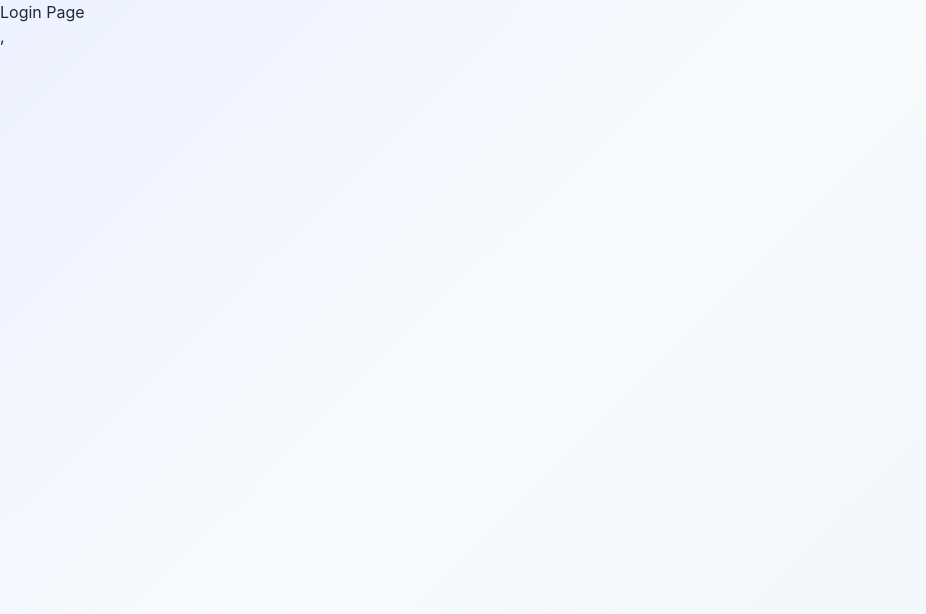
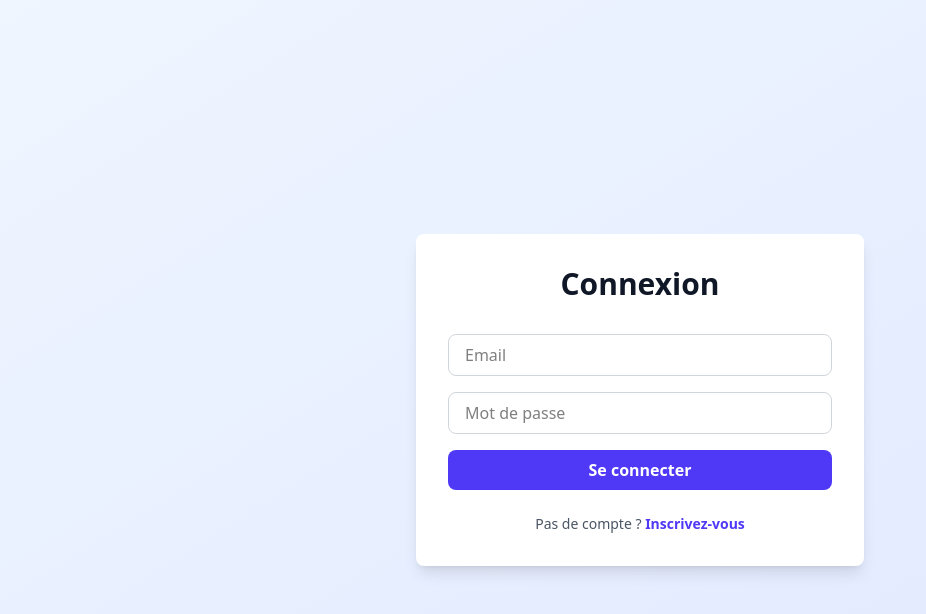
Before and after one commit to the0b51d14n/SupTaskFlow, a React (Vite) app in the folder frontend/: page /auth/login in a window 1280 px wide. Shown: the top 614 px of the page, without its empty margins (0-926 px from the left). Built offline with nearby package versions, Linux system fonts and the light colour scheme.

Commit message:
Rewrote login page

```diff
--- a/frontend/src/App.tsx
+++ /dev/null
@@ -1,34 +0,0 @@
-import { useState } from "react";
-
-import Login from "./pages/auth/Login";
-import BoardsList from "./pages/BoardsList";
-
-import ThemeToggle from "./components/ThemeToggle"; // ← AJOUT
-
-export default function App() {
-
-  const [user, setUser] = useState<string | null>(null);
-
-  return (
-
-    <>
-      {/* Toggle visible sur tout le site */}
-      <ThemeToggle />
-
-      {user ? (
-
-        <BoardsList />
-
-      ) : (
-
-        <Login
-          onLogin={(email) => setUser(email)}
-        />
-
-      )}
-
-    </>
-
-  );
-
-}
--- /dev/null
+++ b/frontend/src/index.css
@@ -0,0 +1,10 @@
+@import "tailwindcss";
+
+html,
+body,
+#root {
+  height: 100%;
+  margin: 0;
+  padding: 0;
+  overflow: hidden;
+}
--- a/frontend/src/layouts/AuthLayout.tsx
+++ b/frontend/src/layouts/AuthLayout.tsx
@@ -1,9 +1,11 @@
-import { Outlet } from "react-router";
+import { Outlet } from "react-router-dom";
 
 export default function AuthLayout() {
   return (
-    <div>
-      <Outlet />
+    <div className="h-dvh bg-linear-to-br from-blue-50 to-indigo-100 flex items-center justify-center">
+      <div className="w-full max-w-md">
+        <Outlet />
+      </div>
     </div>
   );
 }
--- a/frontend/src/main.tsx
+++ b/frontend/src/main.tsx
@@ -1,7 +1,7 @@
 import React from "react";
 import ReactDOM from "react-dom/client";
 
-import "./styles/global.css";
+import "./index.css";
 
 import { RouterProvider } from "react-router-dom";
 import router from "./router/Router";
--- a/frontend/src/pages/auth/Login.tsx
+++ b/frontend/src/pages/auth/Login.tsx
@@ -1,39 +1,56 @@
 import { useState } from "react";
-import Register from "./Register";
-import { mockAuth } from "../../api/mockApi";
+import { Link } from "react-router";
 
-type Props = { onLogin: (user: string) => void };
-
-export default function Login({ onLogin }: Props) {
+export default function LoginPage() {
 	const [email, setEmail] = useState("");
 	const [password, setPassword] = useState("");
-    const [loading, setLoading] = useState(false);
-    const [error, setError] = useState("");
-    const [showRegister, setShowRegister] = useState(false);
+	const [loading, _setLoading] = useState(false);
+	const [error, _setError] = useState("");
 
 	const handleSubmit = async (e: React.FormEvent) => {
 		e.preventDefault();
-        setLoading(true);
-        setError("");
-        const res = await mockAuth.login(email, password);
-        setLoading(false);
-        if (res.success) onLogin(email);
-        else setError(res.message || "Erreur inconnue");
+		// setLoading(true);
+		// setError("");
+		// const res = await mockAuth.login(email, password);
+		// setLoading(false);
+		// if (res.success) onLogin(email);
+		// else setError(res.message || "Erreur inconnue");
 	};
 
-    if (showRegister) return <Register onRegister={() => setShowRegister(false)} />;
-
 	return (
-        <div className="auth-form">
-            <h1>Connexion</h1>
-            <form onSubmit={handleSubmit} style={{ display: "flex", flexDirection: "column", gap: 10 }}>
-                <input type="email" placeholder="Email" value={email} onChange={e => setEmail(e.target.value)} required />
-                <input type="password" placeholder="Mot de passe" value={password} onChange={e => setPassword(e.target.value)} required />
-                <button type="submit" disabled={loading}>{loading ? "Connexion..." : "Se connecter"}</button>
-                {error && <p className="auth-error">{error}</p>}
+		<div className="bg-white rounded-lg shadow-lg p-8">
+			<h1 className="text-3xl font-bold text-center text-gray-900 mb-8">Connexion</h1>
+			<form onSubmit={handleSubmit} className="space-y-4">
+				<input
+					type="email"
+					placeholder="Email"
+					value={email}
+					onChange={e => setEmail(e.target.value)}
+					required
+					className="w-full px-4 py-2 border border-gray-300 rounded-lg focus:outline-none focus:ring-2 focus:ring-indigo-500 focus:border-transparent"
+				/>
+				<input
+					type="password"
+					placeholder="Mot de passe"
+					value={password}
+					onChange={e => setPassword(e.target.value)}
+					required
+					className="w-full px-4 py-2 border border-gray-300 rounded-lg focus:outline-none focus:ring-2 focus:ring-indigo-500 focus:border-transparent"
+				/>
+				<button
+					type="submit"
+					disabled={loading}
+					className="w-full bg-indigo-600 hover:bg-indigo-700 disabled:cursor-not-allowed disabled:bg-gray-400 cursor-pointer text-white font-semibold py-2 px-4 rounded-lg transition-colors"
+				>
+					{loading ? "Connexion..." : "Se connecter"}
+				</button>
+				{error && <p className="text-red-500 text-sm text-center font-medium">{error}</p>}
 			</form>
-            <p className="auth-message">
-                Pas de compte ? <span className="auth-link" onClick={() => setShowRegister(true)}>Inscrivez-vous</span>
+			<p className="text-center text-gray-600 text-sm mt-6">
+				Pas de compte ?{" "}
+				<Link to="/auth/register" className="text-indigo-600 font-semibold hover:text-indigo-700 transition-colors">
+					Inscrivez-vous
+				</Link>
 			</p>
 		</div>
 	);
--- a/frontend/src/pages/auth/Register.tsx
+++ b/frontend/src/pages/auth/Register.tsx
@@ -26,17 +26,43 @@ export default function Register({ onRegister }: Props) {
     };
 
     return (
-        <div className="auth-form">
-            <h1>Inscription</h1>
-            <form onSubmit={handleSubmit} style={{ display: "flex", flexDirection: "column", gap: 10 }}>
-                <input type="email" placeholder="Email" value={email} onChange={e => setEmail(e.target.value)} required />
-                <input type="password" placeholder="Mot de passe" value={password} onChange={e => setPassword(e.target.value)} required />
-                <button type="submit" disabled={loading}>{loading ? "Inscription..." : "S'inscrire"}</button>
-                {error && <p className="auth-error">{error}</p>}
-                {success && <p className="auth-success">{success}</p>}
+        <div className="bg-white rounded-lg shadow-lg p-8">
+            <h1 className="text-3xl font-bold text-center text-gray-900 mb-8">Inscription</h1>
+            <form onSubmit={handleSubmit} className="space-y-4">
+                <input
+                    type="email"
+                    placeholder="Email"
+                    value={email}
+                    onChange={e => setEmail(e.target.value)}
+                    required
+                    className="w-full px-4 py-2 border border-gray-300 rounded-lg focus:outline-none focus:ring-2 focus:ring-indigo-500 focus:border-transparent"
+                />
+                <input
+                    type="password"
+                    placeholder="Mot de passe"
+                    value={password}
+                    onChange={e => setPassword(e.target.value)}
+                    required
+                    className="w-full px-4 py-2 border border-gray-300 rounded-lg focus:outline-none focus:ring-2 focus:ring-indigo-500 focus:border-transparent"
+                />
+                <button
+                    type="submit"
+                    disabled={loading}
+                    className="w-full bg-indigo-600 hover:bg-indigo-700 disabled:bg-gray-400 text-white font-semibold py-2 px-4 rounded-lg transition-colors"
+                >
+                    {loading ? "Inscription..." : "S'inscrire"}
+                </button>
+                {error && <p className="text-red-500 text-sm text-center font-medium">{error}</p>}
+                {success && <p className="text-green-500 text-sm text-center font-medium">{success}</p>}
             </form>
-            <p className="auth-message">
-                Déjà un compte ? <span className="auth-link" onClick={onRegister}>Connectez-vous</span>
+            <p className="text-center text-gray-600 text-sm mt-6">
+                Déjà un compte ?{" "}
+                <span
+                    onClick={onRegister}
+                    className="text-indigo-600 font-semibold cursor-pointer hover:text-indigo-700 transition-colors"
+                >
+                    Connectez-vous
+                </span>
             </p>
         </div>
     );
--- a/frontend/src/router/Router.tsx
+++ b/frontend/src/router/Router.tsx
@@ -1,6 +1,9 @@
 import { createBrowserRouter, Navigate } from "react-router-dom";
+
 import AuthLayout from "../layouts/AuthLayout";
 import DefaultLayout from "../layouts/DefaultLayout";
+
+import LoginPage from "../pages/auth/Login";
 
 const router = createBrowserRouter([
   {
@@ -27,7 +30,7 @@ const router = createBrowserRouter([
     children: [
       {
         path: "login",
-        element: <div>Login Page</div>,
+        element: <LoginPage />,
       },
       {
         path: "register",
--- a/frontend/src/styles/global.css
+++ b/frontend/src/styles/global.css
@@ -1,5 +1,3 @@
-@import "tailwindcss";
-
 /* ============================= */
 /* RESET */
 /* ============================= */
```
Lines whose indentation alone changed are shown as unchanged.
